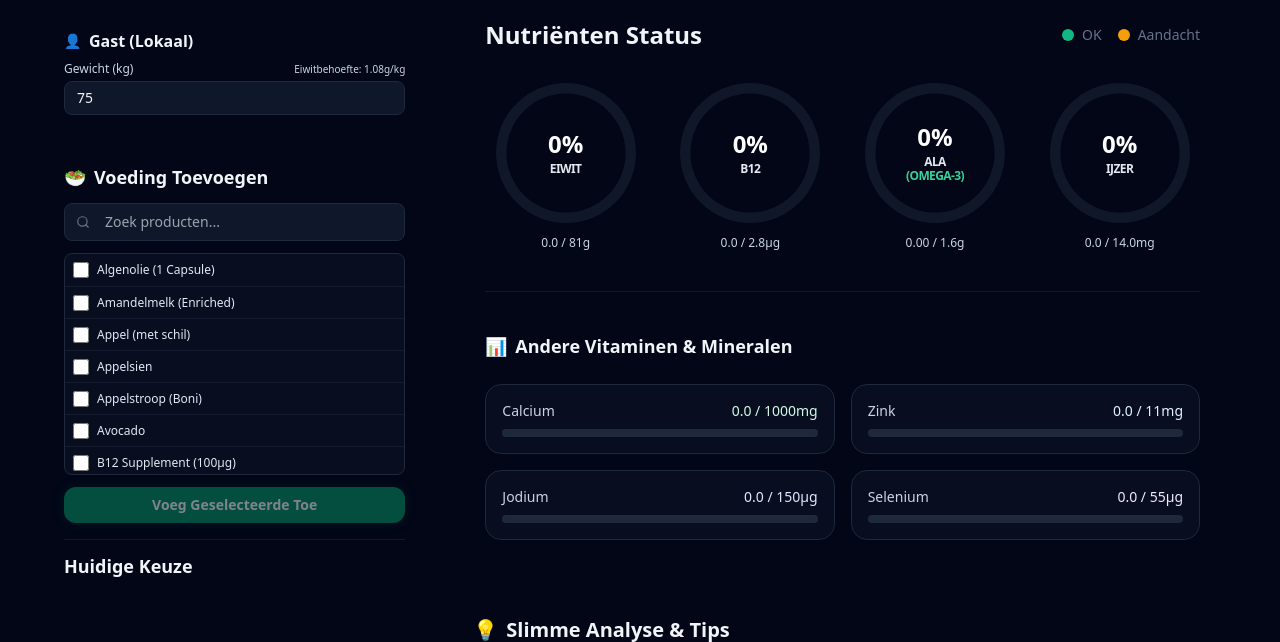
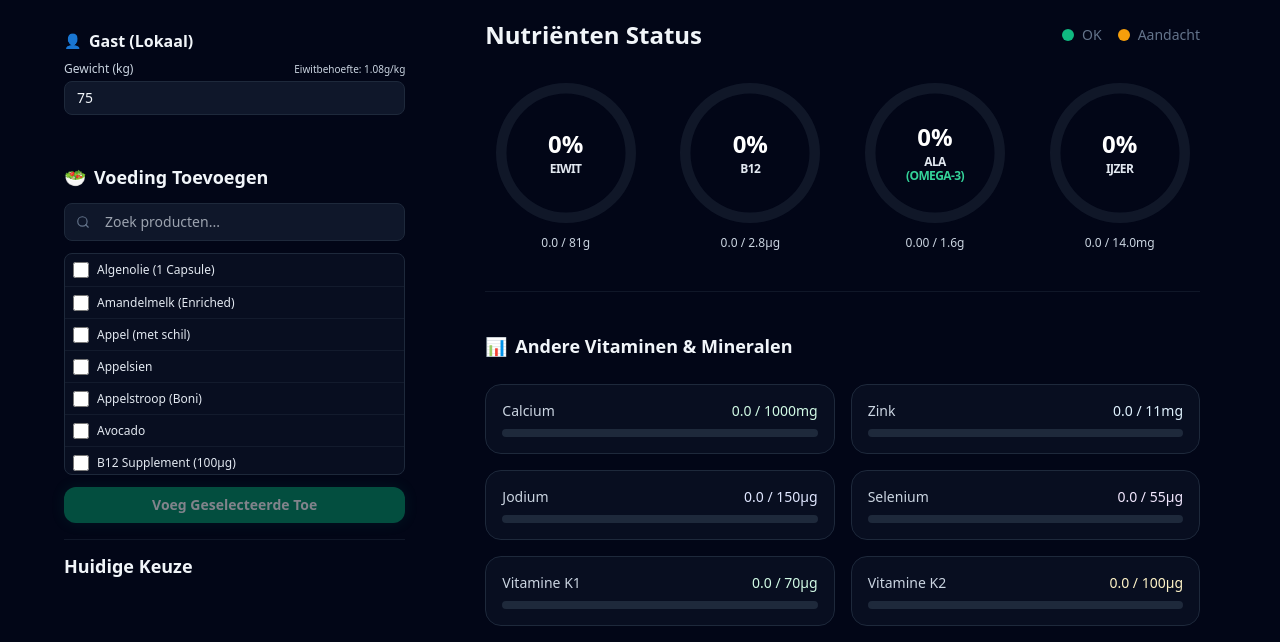
Before and after one commit to KarelTestSpecial/vegan-diet, a website built with Vite: page index.html in a window 1280 px wide. Shown: the part 115-757 px from the top of the page. Built offline with nearby package versions, Linux system fonts and the light colour scheme; some packages are replaced by stand-ins of ours; no server answers.

Commit message:
feat: add Vitamin K1 and K2 progress bars to dashboard

```diff
--- a/index.html
+++ b/index.html
@@ -285,6 +285,24 @@
                 </div>
                 <div class="h-2 bg-slate-800 rounded-full overflow-hidden">
                   <div id="selenium-bar" class="h-full bg-purple-500 transition-all duration-500" style="width: 0%"></div>
+                </div>
+              </div>
+              <div class="p-4 bg-slate-900/50 rounded-2xl border border-slate-800">
+                <div class="flex justify-between text-sm mb-2">
+                  <span class="text-slate-300 font-medium">Vitamine K1</span>
+                  <span class="font-medium text-emerald-100" id="k1-summary">0 / 70μg</span>
+                </div>
+                <div class="h-2 bg-slate-800 rounded-full overflow-hidden">
+                  <div id="k1-bar" class="h-full bg-emerald-600 transition-all duration-500" style="width: 0%"></div>
+                </div>
+              </div>
+              <div class="p-4 bg-slate-900/50 rounded-2xl border border-slate-800">
+                <div class="flex justify-between text-sm mb-2">
+                  <span class="text-slate-300 font-medium">Vitamine K2</span>
+                  <span class="font-medium text-amber-100" id="k2-summary">0 / 100μg</span>
+                </div>
+                <div class="h-2 bg-slate-800 rounded-full overflow-hidden">
+                  <div id="k2-bar" class="h-full bg-amber-500 transition-all duration-500" style="width: 0%"></div>
                 </div>
               </div>
             </div>
--- a/src/logic/analyzer.js
+++ b/src/logic/analyzer.js
@@ -12,6 +12,8 @@ export const RDI = {
   iodine: 150,     // mcg
   selenium: 55,    // mcg
   vitc: 90,        // mg
+  k1: 70,          // mcg
+  k2: 100,         // mcg (suggested for MK-7)
   omega6_limit: 10, // g (for competition warning)
   selenium_limit: 300 // mcg (EFSA upper limit)
 };
--- a/src/main.js
+++ b/src/main.js
@@ -577,6 +577,8 @@ function updateUI() {
   updateBar('zinc', totals.zinc, RDI.zinc, 'mg');
   updateBar('iodine', totals.iodine, RDI.iodine, 'μg');
   updateBar('selenium', totals.selenium, RDI.selenium, 'μg');
+  updateBar('k1', totals.k1, RDI.k1, 'μg');
+  updateBar('k2', totals.k2, RDI.k2, 'μg');
 
   // Update Log List
   renderLog();
```
Also changed, not shown: 1 other file.
